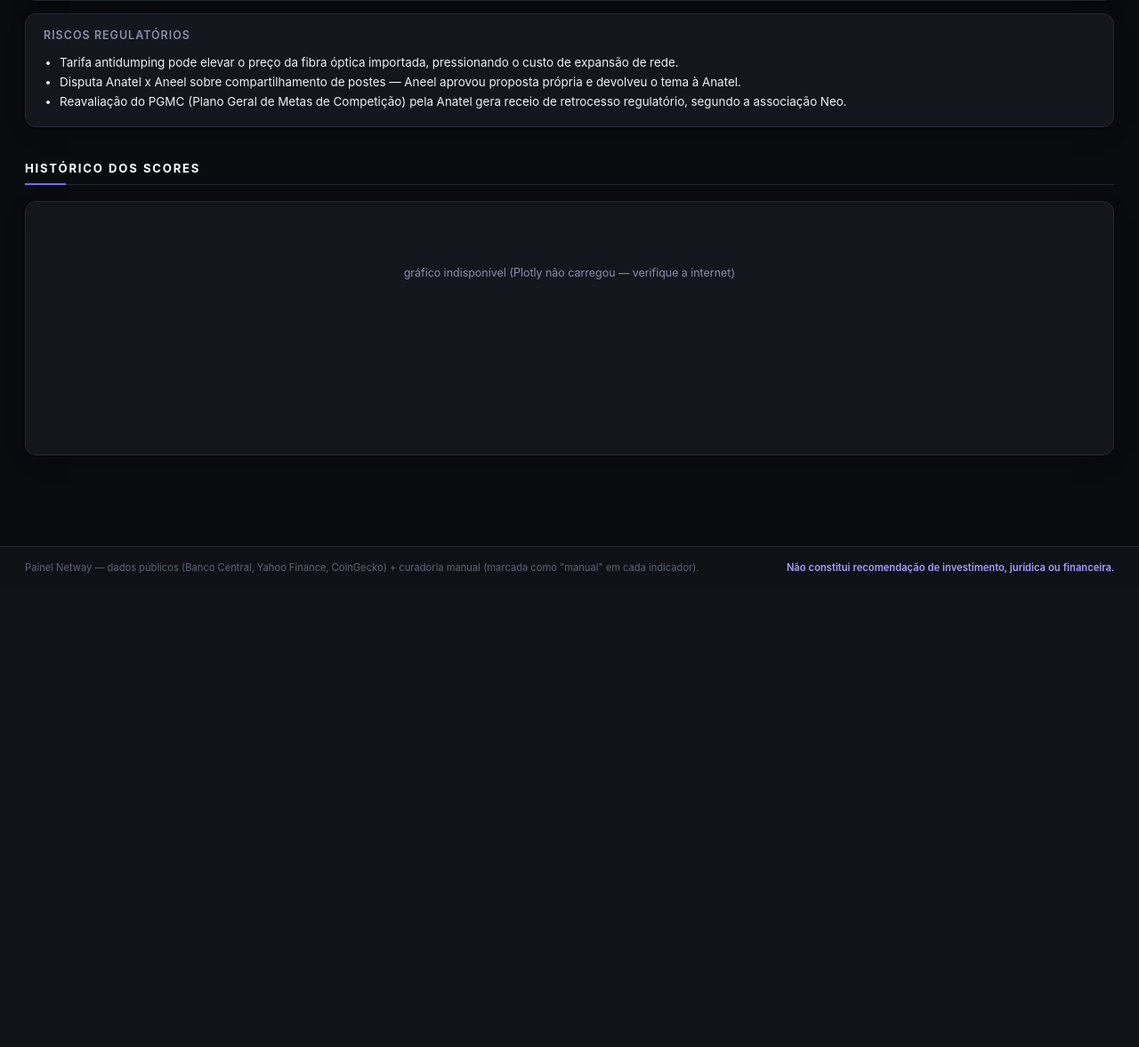
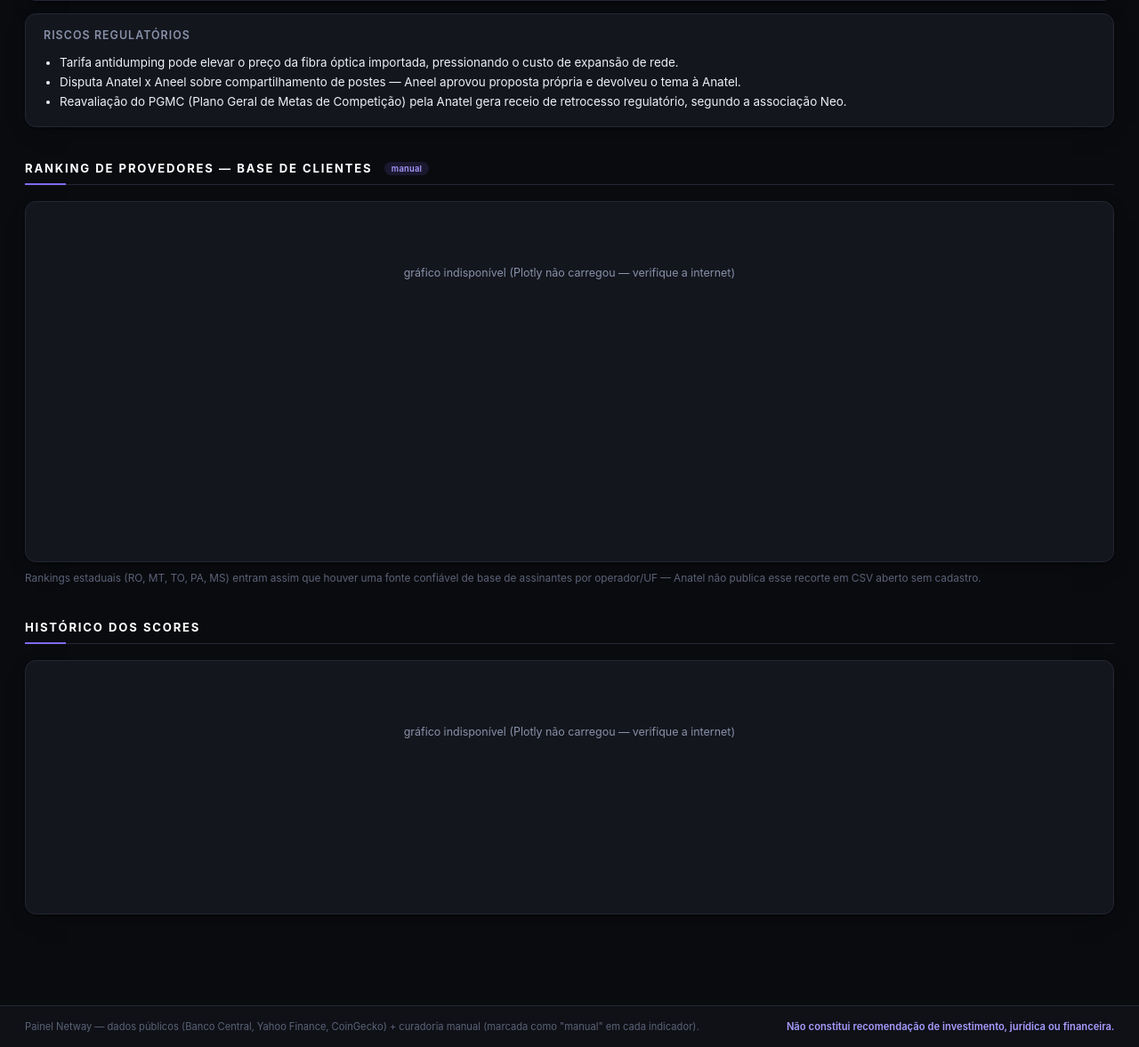
Before and after one commit to fabianorondonia-source/cenario_economico, a Flask app: page / in a window 1280 px wide. Shown: the part 2876-4053 px from the top of the page at 89% size. Before the commit the page ends 3521 px from the top, so only its background shows below. Run offline with Flask 3, Linux system fonts and the light colour scheme; data comes from the database, SQL or seed files in the repository; data that the repository does not hold is empty; some libraries are stand-ins or nearby versions.

Commit message:
Adiciona ranking nacional de provedores (top 10, base de clientes) — curadoria Anatel/TeleSíntese

```diff
--- a/app/api/routes.py
+++ b/app/api/routes.py
@@ -18,7 +18,7 @@ sys.path.insert(0, os.path.join(os.path.dirname(__file__), "..", ".."))
 from database import db  # noqa: E402
 from services.economy import bcb  # noqa: E402
 from services.indicators import markets, risk  # noqa: E402
-from services.telecom import sector, players  # noqa: E402
+from services.telecom import sector, players, ranking  # noqa: E402
 from services.scoring import investment_score, ma_score  # noqa: E402
 from services.narrative import generator as narrative_generator  # noqa: E402
 from services.alerts import engine as alerts_engine  # noqa: E402
@@ -49,6 +49,7 @@ def atualizar_tudo():
         (risk.atualizar_todos, "risco-país/rating (manual)"),
         (sector.atualizar_todos, "setor de provedores (manual)"),
         (players.atualizar_todos, "grandes grupos telecom"),
+        (ranking.atualizar_todos, "ranking de provedores (manual)"),
     ]:
         try:
             modulo()
@@ -86,6 +87,7 @@ def montar_payload():
         "risco": bloco("risco"),
         "telecom_setor": bloco("telecom_setor"),
         "telecom_grupos": bloco("telecom_grupos"),
+        "telecom_ranking": bloco("telecom_ranking"),
         "scores": {"momento_investimento": inv, "ma_score": ma},
         "historico_scores": historico_scores,
         "insights": insights,
--- a/app/dashboard/static/css/style.css
+++ b/app/dashboard/static/css/style.css
@@ -134,7 +134,9 @@ main.grid-principal { max-width: 1480px; margin: 0 auto; padding: 28px 28px 64px
 .secao h2::after {
   content: ""; position: absolute; left: 0; bottom: -1px; width: 46px; height: 2px; background: var(--accent);
 }
+.secao h2 .manual { font-size: .58rem; text-transform: none; letter-spacing: .3px; background: var(--accent-soft); color: var(--accent-2); padding: 2px 8px; border-radius: 999px; font-weight: 600; vertical-align: middle; margin-left: 8px; }
 .secao h3 { font-size: .78rem; text-transform: uppercase; letter-spacing: 1px; color: var(--texto-sec); font-weight: 600; margin-bottom: 12px; }
+.nota-secao { font-size: .74rem; color: var(--texto-terc); margin-top: 10px; line-height: 1.5; }
 
 /* ===== KPIs ===== */
 .kpis-grid { display: grid; grid-template-columns: repeat(auto-fit, minmax(200px, 1fr)); gap: 12px; margin-bottom: 18px; }
@@ -165,7 +167,9 @@ main.grid-principal { max-width: 1480px; margin: 0 auto; padding: 28px 28px 64px
 /* ===== Gráficos ===== */
 .charts-row { display: grid; grid-template-columns: repeat(auto-fit, minmax(340px, 1fr)); gap: 14px; }
 .chart-card { background: var(--card); border: 1px solid var(--borda); border-radius: var(--raio); padding: 12px; box-shadow: var(--sombra); }
+.chart-card-full { grid-column: 1 / -1; }
 .chart { width: 100%; height: 260px; }
+.chart-alto { height: 380px; }
 
 /* ===== Tabelas ===== */
 .tabela-card { background: var(--card); border: 1px solid var(--borda); border-radius: var(--raio); padding: 16px 18px; margin-top: 14px; box-shadow: var(--sombra); }
--- a/app/dashboard/static/js/dashboard.js
+++ b/app/dashboard/static/js/dashboard.js
@@ -373,6 +373,35 @@ function renderChartsTelecom() {
   }
 }
 
+// ===== Ranking de provedores (base de clientes) =====
+function renderChartRankingNacional() {
+  const item = (dados.telecom_ranking || {}).ranking_nacional;
+  const lista = (item && item.historico) || [];
+  if (lista.length === 0) {
+    graficoVazio('chart-ranking-nacional', 'ranking nacional ainda não foi carregado');
+    return;
+  }
+  // Já vem ordenado por base de clientes (maior primeiro); Plotly desenha
+  // barras horizontais de baixo pra cima, então invertemos pra o 1º lugar
+  // aparecer no topo.
+  const ordenado = [...lista].sort((a, b) => b.acessos_mil - a.acessos_mil).reverse();
+  const nomes = ordenado.map(p => p.nome);
+  const valores = ordenado.map(p => p.acessos_mil);
+  const cores = ordenado.map((_, i) => i === ordenado.length - 1 ? COR.accent : `rgba(124,108,240,${0.35 + (i / ordenado.length) * 0.4})`);
+  plotlySeguro('chart-ranking-nacional', [{
+    x: valores, y: nomes, type: 'bar', orientation: 'h',
+    marker: { color: cores },
+    text: valores.map(v => fmtNum(v, 0) + ' mil'), textposition: 'outside',
+    textfont: { color: COR.textoSec, size: 10.5 },
+  }], {
+    ...PLOTLY_DARK,
+    title: tituloChart('Top 10 provedores do Brasil — base de clientes (mil acessos)'),
+    xaxis: { ...EIXO, title: { text: 'mil acessos', font: { size: 10, color: COR.textoSec } } },
+    yaxis: { ...EIXO, automargin: true },
+    margin: { t: 34, l: 140, r: 60, b: 34 },
+  }, PLOTLY_CONFIG);
+}
+
 function renderChartHistoricoScores() {
   const h = dados.historico_scores || [];
   if (h.length < 2) {
@@ -395,7 +424,7 @@ function render() {
   const passos = [
     renderTicker, renderKpis, renderScores, renderInsights, renderAlertas,
     renderTelecomTabelas, renderChartsEconomia, renderChartsMercado,
-    renderChartsTelecom, renderChartHistoricoScores,
+    renderChartsTelecom, renderChartRankingNacional, renderChartHistoricoScores,
   ];
   for (const passo of passos) {
     try { passo(); } catch (e) { console.warn(`falha ao renderizar ${passo.name}`, e); }
--- a/app/dashboard/templates/index.html
+++ b/app/dashboard/templates/index.html
@@ -92,6 +92,14 @@
   </section>
 
   <section class="secao">
+    <h2>Ranking de Provedores — Base de Clientes <span class="manual">manual</span></h2>
+    <div class="charts-row">
+      <div class="chart-card chart-card-full"><div id="chart-ranking-nacional" class="chart chart-alto"></div></div>
+    </div>
+    <p class="nota-secao">Rankings estaduais (RO, MT, TO, PA, MS) entram assim que houver uma fonte confiável de base de assinantes por operador/UF — Anatel não publica esse recorte em CSV aberto sem cadastro.</p>
+  </section>
+
+  <section class="secao">
     <h2>Histórico dos Scores</h2>
     <div class="chart-card"><div id="chart-historico-scores" class="chart"></div></div>
   </section>
--- /dev/null
+++ b/services/telecom/ranking.py
@@ -0,0 +1,56 @@
+"""
+Ranking de provedores de banda larga fixa (base de clientes) — nacional e,
+quando houver fonte confiável, por UF.
+
+Não existe endpoint aberto/sem-chave que devolva esse ranking pronto:
+- dados.gov.br exige API key registrada (fora do padrão "sem cadastro" do
+  projeto) — devolve 401 em toda chamada sem chave.
+- O CSV bruto da Anatel (Acessos - Banda Larga Fixa, por Empresa/UF) existe
+  em informacoes.anatel.gov.br, mas o nome exato do arquivo consolidado não
+  foi localizado (tentativas de URL direta resultaram em 404).
+Por isso este módulo é curadoria manual, igual a sector.py: número, fonte e
+data ficam explícitos em cada registro, e o front-end marca "manual".
+
+Ranking estadual (RO/MT/TO/PA/MS) por base de clientes: NÃO incluído aqui de
+propósito. Não há fonte pública confiável de base de assinantes por operador
+e por UF (apenas prêmios de satisfação/velocidade, que são outra métrica) —
+o Fabiano optou por indicar a fonte quando tiver em mãos, em vez de usar
+dado fabricado ou um "prêmio" como substituto. Assim que ele indicar a fonte,
+adicionar aqui um dict por UF seguindo o mesmo formato de RANKING_NACIONAL.
+"""
+
+import sys
+import os
+
+sys.path.insert(0, os.path.join(os.path.dirname(__file__), "..", ".."))
+from database import db  # noqa: E402
+
+FONTE_NACIONAL = "Anatel, via TeleSíntese (02/02/2026) — acessos de banda larga fixa, base dez/2025"
+
+# Ordenado pela base de clientes (mil acessos) — a métrica pedida.
+RANKING_NACIONAL = [
+    {"posicao": 1,  "nome": "Claro",            "acessos_mil": 10617, "market_share": 19.7},
+    {"posicao": 2,  "nome": "Vivo",              "acessos_mil": 8042,  "market_share": 14.9},
+    {"posicao": 3,  "nome": "Oi",                "acessos_mil": 3693,  "market_share": 6.9},
+    {"posicao": 4,  "nome": "Giga Mais Fibra",   "acessos_mil": 1580,  "market_share": 2.7},
+    {"posicao": 5,  "nome": "Brisanet",          "acessos_mil": 1554,  "market_share": 2.9},
+    {"posicao": 6,  "nome": "Vero",              "acessos_mil": 1355,  "market_share": 2.5},
+    {"posicao": 7,  "nome": "Brasil Tecpar",     "acessos_mil": 1344,  "market_share": 2.5},
+    {"posicao": 8,  "nome": "Desktop",           "acessos_mil": 1207,  "market_share": 2.2},
+    {"posicao": 9,  "nome": "TIM",               "acessos_mil": 856,   "market_share": 1.6},
+    {"posicao": 10, "nome": "Unifique",          "acessos_mil": 843,   "market_share": 1.6},
+]
+
+
+def atualizar_todos():
+    db.upsert_indicador(
+        chave="ranking_nacional", categoria="telecom_ranking", valor=None, unidade="lista",
+        fonte=FONTE_NACIONAL, atualizacao="manual", historico=RANKING_NACIONAL
+    )
+    print("[telecom.ranking] ranking nacional de provedores carregado no cache.")
+    # Rankings estaduais (RO, MT, TO, PA, MS): aguardando fonte confiável de
+    # base de assinantes por operador/UF, a ser indicada pelo Fabiano.
+
+
+if __name__ == "__main__":
+    atualizar_todos()
```
Also changed, not shown: export/template_estatico.html (+8 -0 lines).
